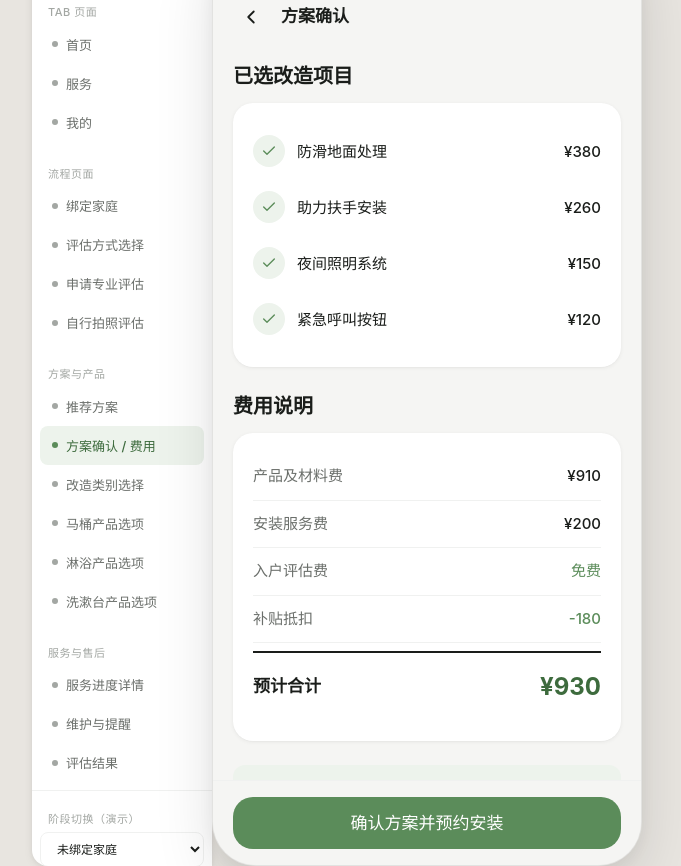
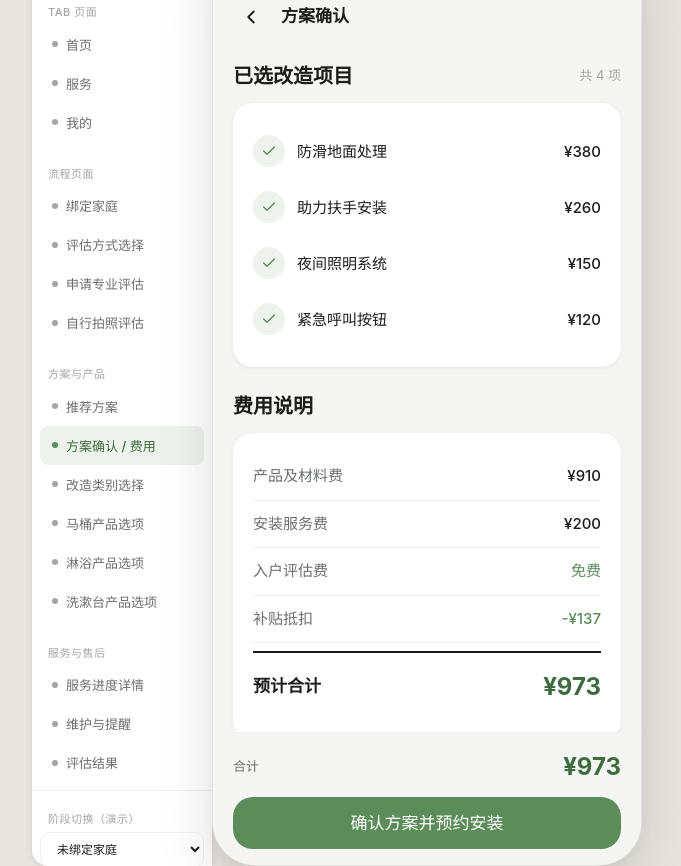
Before and after one commit to Whatnamed/bath-adaptation, a React (Vite) app: page /plan/confirm in a window 1280 px wide. Shown: the whole page, without its empty margins (303-984 px from the left). Built offline with nearby package versions, Linux system fonts and the light colour scheme.

Commit message:
fix: navigation logic, tab underline, dynamic pricing, product prices

```diff
--- a/src/pages/AssessmentChoicePage.tsx
+++ b/src/pages/AssessmentChoicePage.tsx
@@ -48,7 +48,7 @@ export default function AssessmentChoicePage() {
       desc: '跳过评估，直接浏览和选择改造产品',
       onClick: () => {
         setStage('plan_pending')
-        navigate('/products')
+        navigate('/products?from=direct')
       },
     },
   ]
--- a/src/pages/HomePage.tsx
+++ b/src/pages/HomePage.tsx
@@ -283,7 +283,7 @@ export default function HomePage() {
               {[
                 { icon: <ShieldCheck size={20} color="var(--accent)" />, title: '安全评估', desc: '专业人员上门或自行拍照，全面评估卫浴安全隐患' },
                 { icon: <Wrench size={20} color="var(--accent)" />, title: '适老改造', desc: '防滑、扶手、恒温花洒等适老化产品安装' },
-                { icon: <CalendarClock size={20} color="var(--accent)" />, title: '长期维护', desc: '设备定期检查 and 维护，确保持续安全' },
+                { icon: <CalendarClock size={20} color="var(--accent)" />, title: '长期维护', desc: '设备定期检查和维护，确保持续安全' },
               ].map((item) => (
                 <div
                   key={item.title}
--- a/src/pages/PlanConfirmPage.tsx
+++ b/src/pages/PlanConfirmPage.tsx
@@ -6,13 +6,67 @@ import {
   MapPin,
   Clock,
 } from 'lucide-react'
-import { planItems, costBreakdown } from '../data/mock'
+import { productOptions } from '../data/mock'
 import { useAppStage } from '../context/AppStageContext'
+
+/* ── 产品价格映射（模拟价格数据） ── */
+const productPrices: Record<string, number> = {
+  /* 马桶类 */
+  t1: 580,
+  t2: 720,
+  t3: 1680,
+  t4: 1280,
+  /* 淋浴类 */
+  s1: 360,
+  s2: 480,
+  s3: 380,
+  s4: 220,
+  /* 洗漱台类 */
+  b1: 450,
+  b2: 560,
+  b3: 380,
+  b4: 680,
+}
 
 /* ── 方案确认 / 费用说明页 ── */
 export default function PlanConfirmPage() {
   const navigate = useNavigate()
-  const { setStage } = useAppStage()
+  const { setStage, selectedProducts, familyDetails } = useAppStage()
+
+  /* 从全局状态中获取用户已选产品，构建动态的费用清单 */
+  const selectedItemsList: { id: string; name: string; price: number; category: string }[] = []
+
+  Object.entries(selectedProducts).forEach(([categoryId, ids]) => {
+    const options = productOptions[categoryId] || []
+    ids.forEach((id) => {
+      const product = options.find((p) => p.id === id)
+      if (product) {
+        selectedItemsList.push({
+          id: product.id,
+          name: product.name,
+          price: productPrices[product.id] ?? 500,
+          category: categoryId,
+        })
+      }
+    })
+  })
+
+  /* 如果没有选择任何产品，使用默认推荐方案 */
+  const hasCustomSelection = selectedItemsList.length > 0
+  const displayItems = hasCustomSelection
+    ? selectedItemsList
+    : [
+        { id: 'default1', name: '防滑地面处理', price: 380, category: 'shower' },
+        { id: 'default2', name: '助力扶手安装', price: 260, category: 'toilet' },
+        { id: 'default3', name: '夜间照明系统', price: 150, category: 'basin' },
+        { id: 'default4', name: '紧急呼叫按钮', price: 120, category: 'basin' },
+      ]
+
+  /* 动态计算费用 */
+  const productTotal = displayItems.reduce((sum, item) => sum + item.price, 0)
+  const serviceFee = displayItems.length <= 2 ? 150 : 200
+  const subsidy = Math.min(Math.round(productTotal * 0.15), 300) // 补贴最高300元
+  const total = productTotal + serviceFee - subsidy
 
   return (
     <div style={{ display: 'flex', flexDirection: 'column', height: '100%', overflow: 'hidden' }}>
@@ -30,9 +84,12 @@ export default function PlanConfirmPage() {
         <div className="page-section" style={{ marginTop: 'var(--space-4)' }}>
           <div className="section-header">
             <span className="section-title">已选改造项目</span>
+            <span style={{ fontSize: 'var(--text-caption)', color: 'var(--text-tertiary)' }}>
+              共 {displayItems.length} 项
+            </span>
           </div>
           <div className="card">
-            {planItems.map((item) => (
+            {displayItems.map((item) => (
               <div
                 className="list-row"
                 key={item.id}
@@ -86,15 +143,13 @@ export default function PlanConfirmPage() {
             {/* 产品及材料费 */}
             <div className="cost-row">
               <span className="cost-label">产品及材料费</span>
-              <span className="cost-value">
-                ¥{costBreakdown.items.reduce((sum, i) => sum + i.value, 0)}
-              </span>
+              <span className="cost-value">¥{productTotal}</span>
             </div>
 
             {/* 安装服务费 */}
             <div className="cost-row">
               <span className="cost-label">安装服务费</span>
-              <span className="cost-value">¥{costBreakdown.serviceFee}</span>
+              <span className="cost-value">¥{serviceFee}</span>
             </div>
 
             {/* 入户评估费 */}
@@ -109,14 +164,14 @@ export default function PlanConfirmPage() {
             <div className="cost-row">
               <span className="cost-label">补贴抵扣</span>
               <span className="cost-value" style={{ color: 'var(--accent)' }}>
-                {costBreakdown.subsidy}
+                -¥{subsidy}
               </span>
             </div>
 
             {/* 合计 */}
             <div className="cost-total">
               <span className="cost-total-label">预计合计</span>
-              <span className="cost-total-value">¥{costBreakdown.total}</span>
+              <span className="cost-total-value">¥{total}</span>
             </div>
           </div>
         </div>
@@ -137,7 +192,7 @@ export default function PlanConfirmPage() {
             }}
           >
             <Info size={16} style={{ flexShrink: 0, marginTop: 2 }} />
-            <span>{costBreakdown.note}</span>
+            <span>以上价格为预估参考价，最终价格以上门复核实际情况为准。政府补贴金额以实际批复为准。</span>
           </div>
         </div>
 
@@ -212,7 +267,7 @@ export default function PlanConfirmPage() {
                     marginBottom: 2,
                   }}
                 >
-                  协调服务站
+                  服务地址
                 </div>
                 <div
                   style={{
@@ -221,7 +276,7 @@ export default function PlanConfirmPage() {
                     color: 'var(--text-primary)',
                   }}
                 >
-                  桂林镇便民服务站
+                  {familyDetails.villageCommunity} {familyDetails.houseNumber}
                 </div>
               </div>
             </div>
@@ -231,6 +286,26 @@ export default function PlanConfirmPage() {
 
       {/* ── 固定底部 CTA ── */}
       <div className="fixed-bottom" style={{ flexShrink: 0, position: 'relative', background: 'var(--surface-page)', borderTop: '1px solid var(--border-light)', zIndex: 10, padding: 'var(--space-4) var(--space-page)' }}>
+        <div style={{
+          display: 'flex',
+          justifyContent: 'space-between',
+          alignItems: 'center',
+          marginBottom: 'var(--space-3)',
+        }}>
+          <span style={{
+            fontSize: 'var(--text-caption)',
+            color: 'var(--text-secondary)',
+          }}>
+            合计
+          </span>
+          <span style={{
+            fontSize: 'var(--text-title)',
+            fontWeight: 'var(--weight-bold)',
+            color: 'var(--accent-deep)',
+          }}>
+            ¥{total}
+          </span>
+        </div>
         <button
           className="btn btn-primary btn-block btn-lg"
           onClick={() => {
--- a/src/pages/ProductOptionsPage.tsx
+++ b/src/pages/ProductOptionsPage.tsx
@@ -1,5 +1,5 @@
 import { useState, useEffect } from 'react'
-import { useNavigate, useParams } from 'react-router-dom'
+import { useNavigate, useParams, useSearchParams } from 'react-router-dom'
 import {
   ChevronLeft,
   Check,
@@ -10,6 +10,13 @@ import {
 } from 'lucide-react'
 import { productOptions, productCategories } from '../data/mock'
 import { useAppStage } from '../context/AppStageContext'
+
+/* ── 产品价格映射 ── */
+const productPrices: Record<string, number> = {
+  t1: 580, t2: 720, t3: 1680, t4: 1280,
+  s1: 360, s2: 480, s3: 380, s4: 220,
+  b1: 450, b2: 560, b3: 380, b4: 680,
+}
 
 /* ── 类别图标映射 ── */
 const categoryIcons: Record<string, React.ReactNode> = {
@@ -22,6 +29,8 @@ const categoryIcons: Record<string, React.ReactNode> = {
 export default function ProductOptionsPage() {
   const navigate = useNavigate()
   const { categoryId } = useParams<{ categoryId: string }>()
+  const [searchParams] = useSearchParams()
+  const fromSource = searchParams.get('from')
   const { selectedProducts, setSelectedProducts } = useAppStage()
 
   const activeCategoryId = categoryId ?? 'toilet'
@@ -69,7 +78,7 @@ export default function ProductOptionsPage() {
     setConfirmed(true)
     /* 延迟 800ms 让用户看到成功提示，然后返回类别页继续选择其他类别 */
     setTimeout(() => {
-      navigate('/products')
+      navigate(`/products${fromSource ? `?from=${fromSource}` : ''}`)
     }, 800)
   }
 
@@ -80,7 +89,7 @@ export default function ProductOptionsPage() {
     <div style={{ display: 'flex', flexDirection: 'column', height: '100%', overflow: 'hidden' }}>
       {/* ── 页面头部 ── */}
       <div className="page-header" style={{ flexShrink: 0 }}>
-        <button className="page-header-back" onClick={() => navigate('/products')}>
+        <button className="page-header-back" onClick={() => navigate(`/products${fromSource ? `?from=${fromSource}` : ''}`)}>
           <ChevronLeft size={20} />
         </button>
         <span className="page-header-title">{categoryName}</span>
@@ -198,9 +207,19 @@ export default function ProductOptionsPage() {
                       fontSize: 'var(--text-caption)',
                       color: 'var(--text-secondary)',
                       lineHeight: 'var(--leading-relaxed)',
+                      marginBottom: 'var(--space-2)',
                     }}
                   >
                     {item.desc}
+                  </div>
+                  <div
+                    style={{
+                      fontSize: 'var(--text-body-sm)',
+                      fontWeight: 'var(--weight-bold)',
+                      color: 'var(--accent-deep)',
+                    }}
+                  >
+                    ¥{productPrices[item.id] ?? '—'}
                   </div>
                 </div>
               </div>
--- a/src/pages/ServicesPage.tsx
+++ b/src/pages/ServicesPage.tsx
@@ -46,17 +46,20 @@ export default function ServicesPage() {
     fontSize: 'var(--text-body-sm)',
     fontWeight: 'var(--weight-medium)',
     cursor: 'pointer',
+    paddingBottom: '12px',
     borderBottom: '2px solid transparent',
-    paddingBottom: '12px',
+    transition: 'color 0.2s ease, border-color 0.2s ease',
   }
 
-  /* 选中 / 未选中样式 */
+  /* 选中样式 - 显示下划线 */
   const tabActiveStyle: React.CSSProperties = {
     color: 'var(--accent-deep)',
-    borderBottomColor: 'var(--accent)',
+    borderBottom: '2px solid var(--accent)',
   }
+  /* 未选中样式 - 无下划线 */
   const tabInactiveStyle: React.CSSProperties = {
     color: 'var(--text-tertiary)',
+    borderBottom: '2px solid transparent',
   }
 
   return (
```
Also changed, not shown: src/pages/CategoryPage.tsx (+28 -7 lines).
